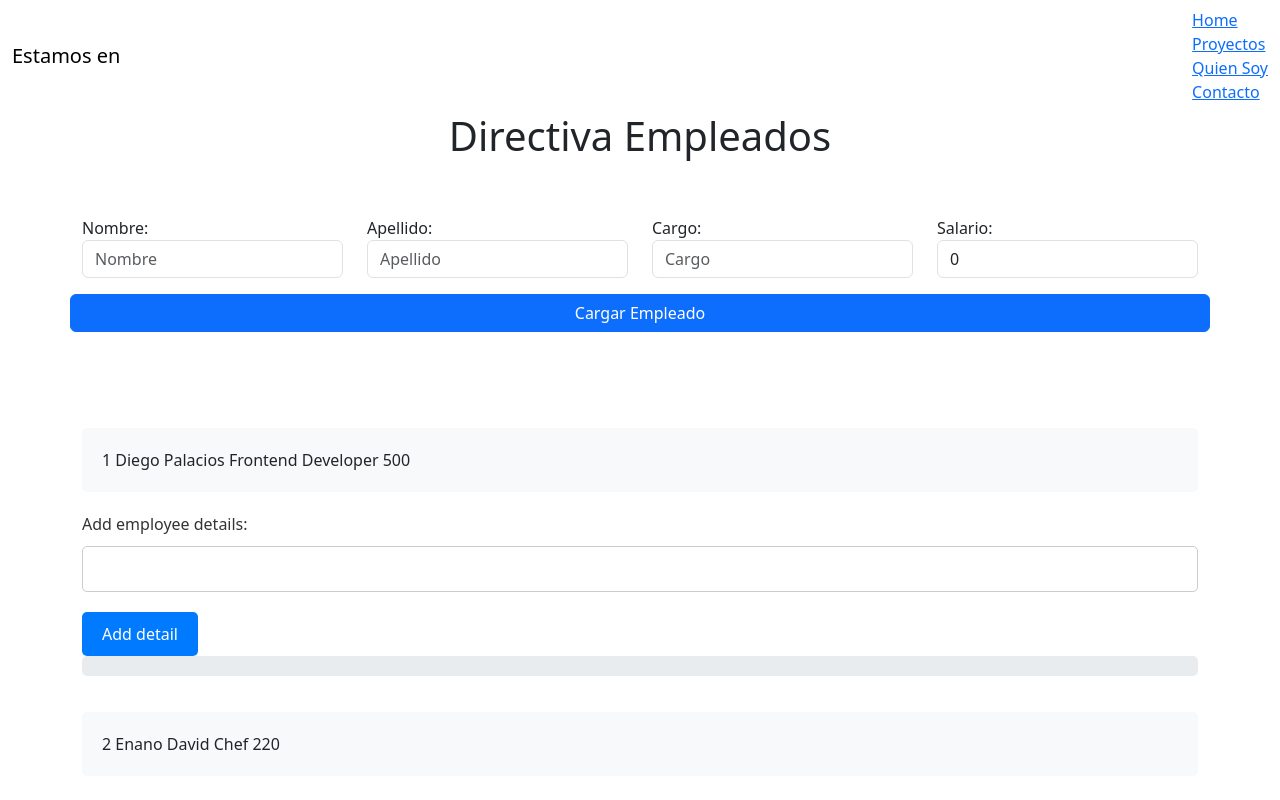
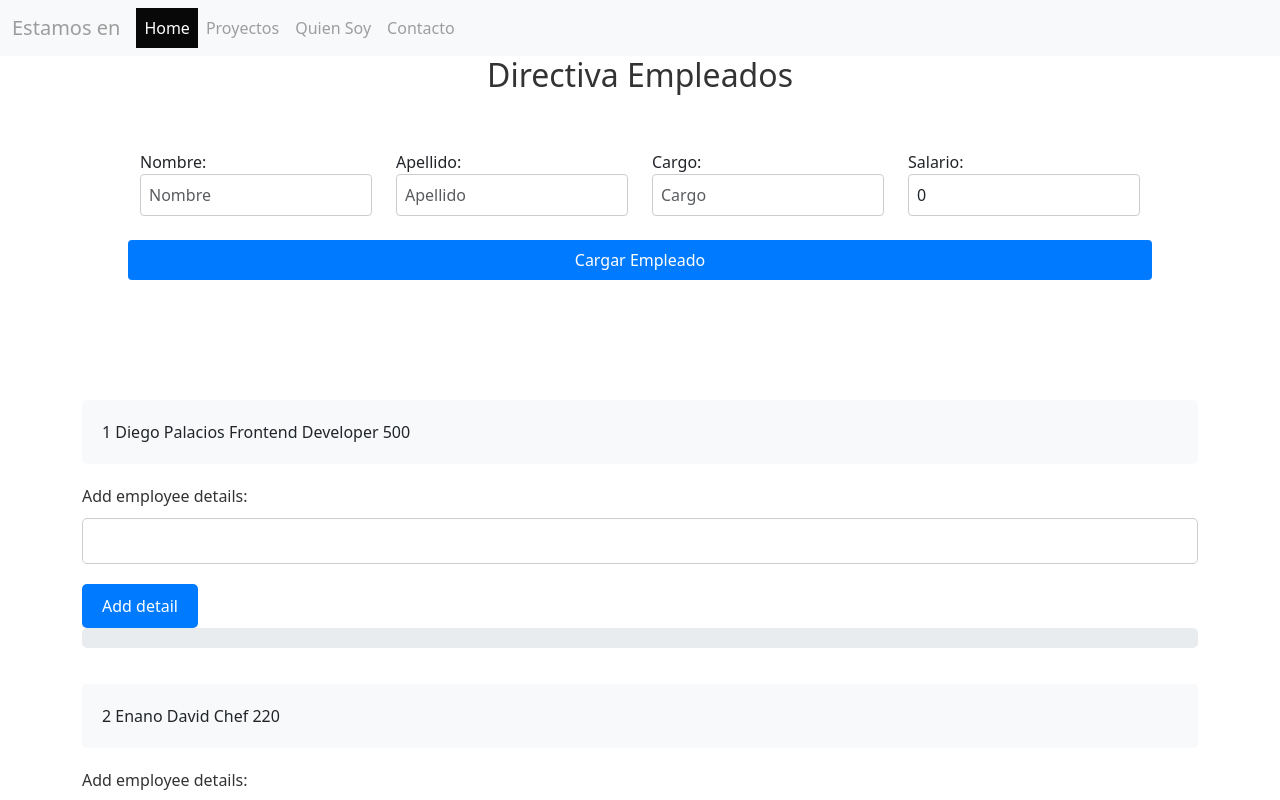
Before and after one commit to CodingDiego/DirectivasII, an Angular app: page / in a window 1280 px wide. Shown: the top 800 px of the page. Built offline with nearby package versions, Linux system fonts and the light colour scheme.

Commit message:
ADD:Css styling so it doesn look like shit

```diff
--- a/src/app/app.component.css
+++ b/src/app/app.component.css
@@ -0,0 +1,24 @@
+.navbar {
+    background-color: #222;
+    border-radius: 0;
+    margin-bottom: 0;
+}
+
+.navbar-brand {
+    color: #9d9d9d;
+}
+
+.navbar-nav>li>a {
+    color: #9d9d9d;
+}
+
+.navbar-nav>.active>a {
+    color: white;
+    background-color: #080808;
+}
+
+.navbar-nav>li>a:hover,
+.navbar-nav>.active>a:hover {
+    color: white;
+    background-color: #333;
+}
--- a/src/app/app.component.html
+++ b/src/app/app.component.html
@@ -1,16 +1,26 @@
-<nav class="navbar navbar-inverse">
+<nav class="navbar navbar-expand-lg navbar-light bg-light">
   <div class="container-fluid">
-    <div class="navbar-header">
-      <a class="navbar-brand">Estamos en </a>
+    <a class="navbar-brand" href="#">Estamos en</a>
+    <div class="collapse navbar-collapse" id="navbarNav">
+      <ul class="navbar-nav">
+        <li class="nav-item active">
+          <a class="nav-link" routerLink="" routerLinkActive="active">Home</a>
+        </li>
+        <li class="nav-item">
+          <a class="nav-link" routerLink="/proyectos">Proyectos</a>
+        </li>
+        <li class="nav-item">
+          <a class="nav-link" routerLink="/quien" routerLinkActive="active"
+            >Quien Soy</a
+          >
+        </li>
+        <li class="nav-item">
+          <a class="nav-link" routerLink="contacto" routerLinkActive="active"
+            >Contacto</a
+          >
+        </li>
+      </ul>
     </div>
-    <ul class="nav navbar-nav">
-      <li class="active">
-        <a routerLink="" routerLinkActive="active">Home</a>
-      </li>
-      <li><a routerLink="/proyectos">Proyectos</a></li>
-      <li><a routerLink="/quien" routerLinkActive="active">Quien Soy</a></li>
-      <li><a routerLink="contacto" routerLinkActive="active">Contacto</a></li>
-    </ul>
   </div>
 </nav>
 
--- a/src/app/home/home.component.css
+++ b/src/app/home/home.component.css
@@ -0,0 +1,34 @@
+.container {
+    width: 80%;
+    margin: auto;
+}
+
+h1 {
+    color: #333;
+    font-size: 2em;
+}
+
+.form-group {
+    margin-bottom: 1.5rem;
+}
+
+input[type="text"],
+input[type="number"] {
+    padding: 0.5rem;
+    border-radius: 4px;
+    border: 1px solid #ccc;
+    width: 100%;
+}
+
+button[type="submit"] {
+    background-color: #007bff;
+    color: white;
+    padding: 0.5rem 1rem;
+    border-radius: 4px;
+    border: none;
+    cursor: pointer;
+}
+
+button[type="submit"]:hover {
+    background-color: #0056b3;
+}
--- a/src/app/home/home.component.html
+++ b/src/app/home/home.component.html
@@ -55,12 +55,7 @@
     </div>
 
     <br />
-    <button
-      type="submit"
-      class="btn btn-primary"
-      (click)="agregarEmpleado()"
-      style="margin-top: 1rem"
-    >
+    <button type="submit" class="btn btn-primary" (click)="agregarEmpleado()">
       Cargar Empleado
     </button>
     <br />
```
